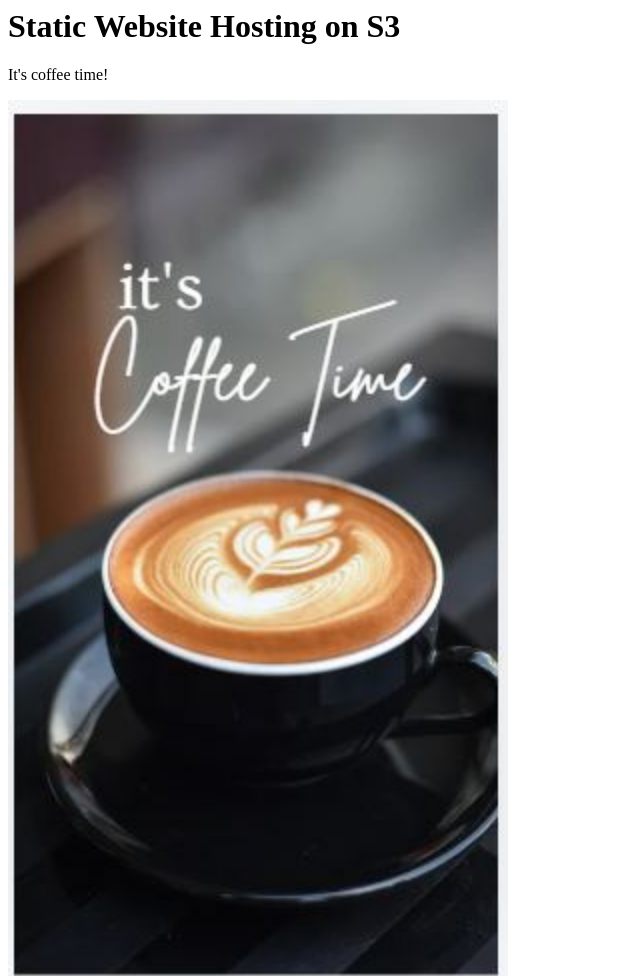
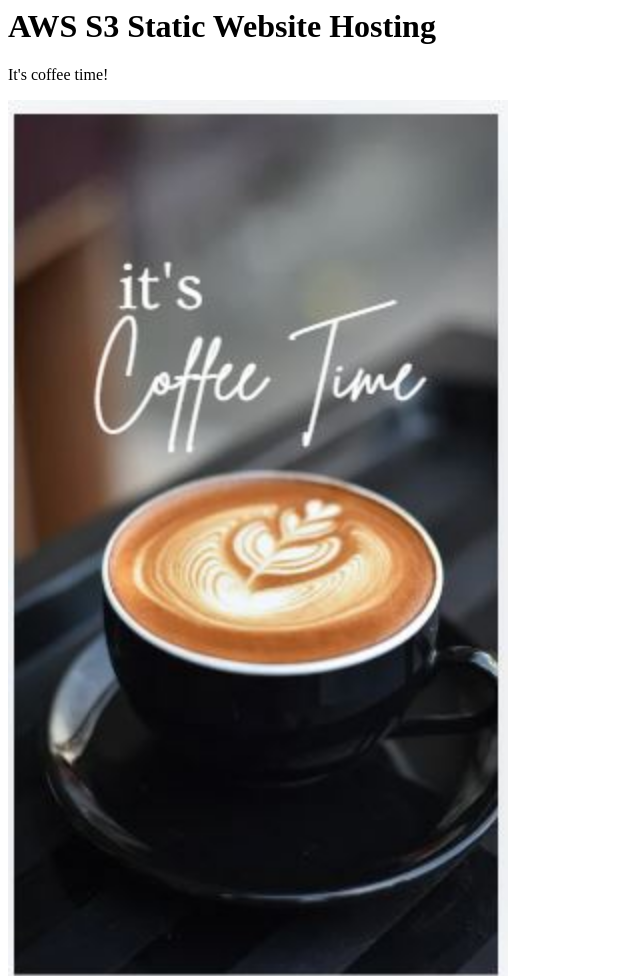
Before and after one commit to thiquach/aws-projects, a plain HTML site: page aws-s3-static-website/index.html in a window 1280 px wide. Shown: the top 976 px of the page, without its empty margins (0-640 px from the left). Drawn offline with Linux system fonts and the light colour scheme.

Commit message:
add README file

```diff
--- a/aws-s3-static-website/index.html
+++ b/aws-s3-static-website/index.html
@@ -1,9 +1,9 @@
 <html>
     <head>
-        <title>My First Webpage</title>
+        <title>AWS Static Webpage</title>
     </head>
     <body>
-        <h1>Static Website Hosting on S3</h1>
+        <h1>AWS S3 Static Website Hosting</h1>
         <p>It's coffee time!</p>
     </body>
 
```
Also changed, not shown: 1 other file.
